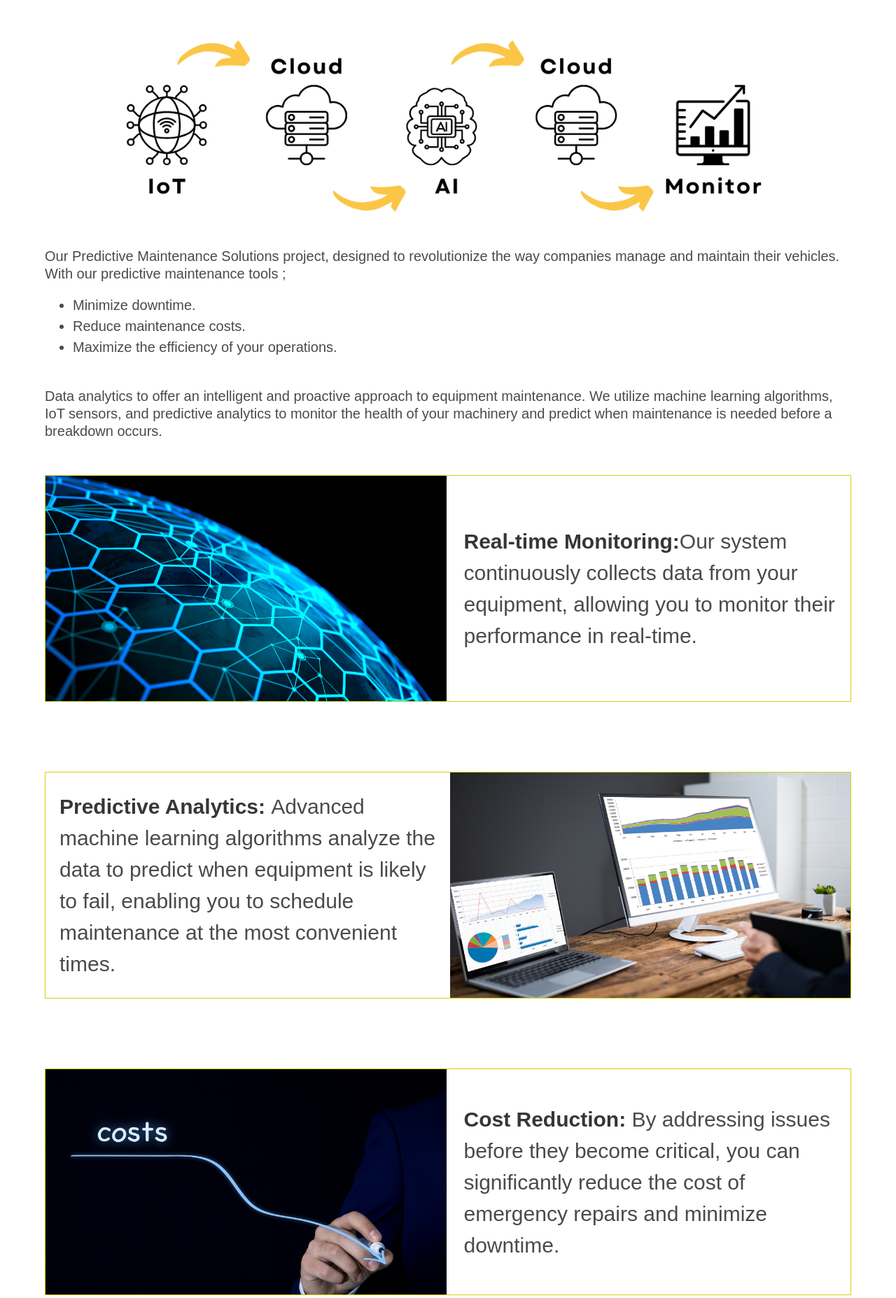
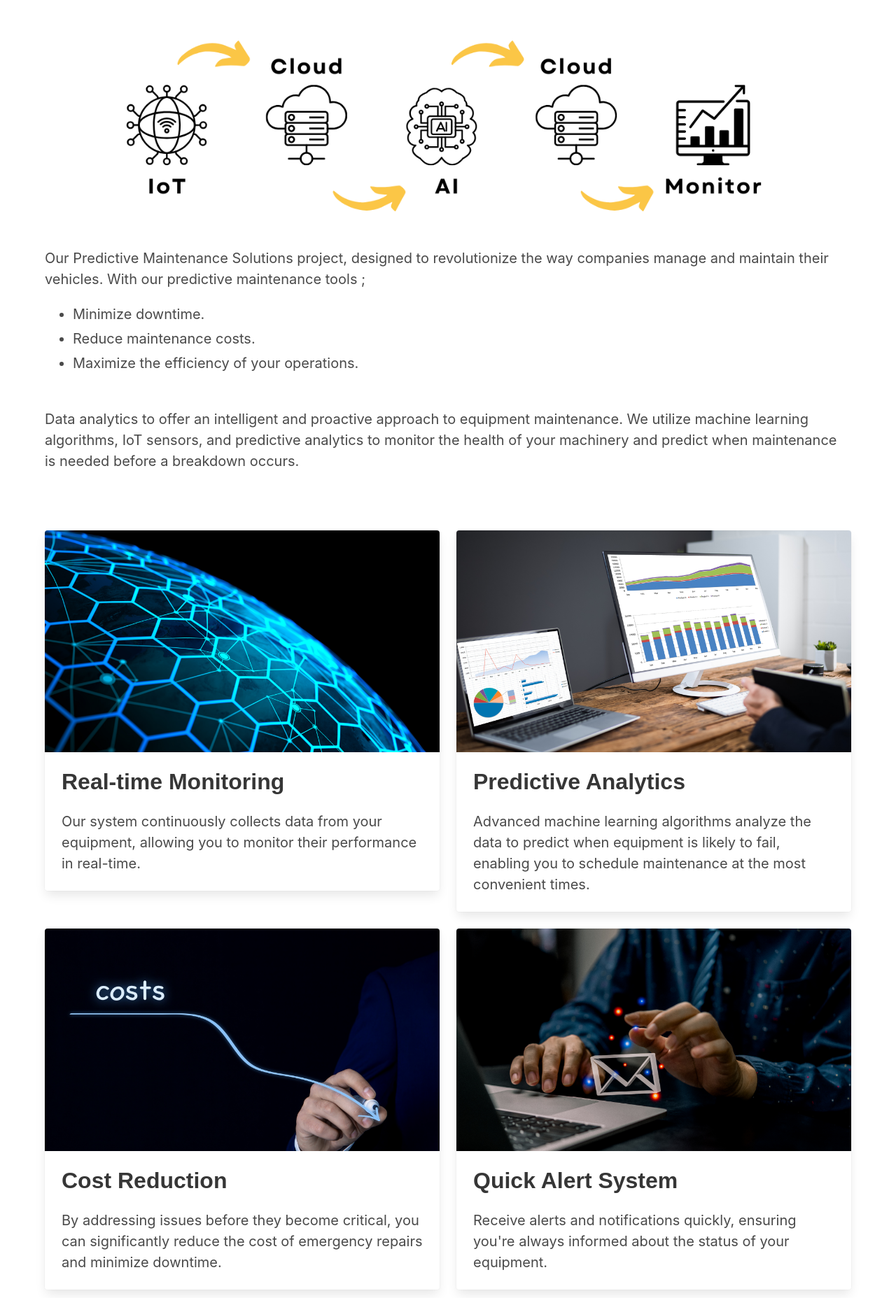
Before and after one commit to StatikElektrik/web-server, a Flask app: page /project_details in a window 1280 px wide. Shown: the part 93-1948 px from the top of the page at 70% size. Run offline with Flask 3, Linux system fonts and the light colour scheme; parts of the project's set-up code (start-up, migrations or seed data) failed here and were passed over; some libraries are stand-ins or nearby versions; some web fonts are replaced.

Commit message:
feat:Add responsiveness

```diff
--- a/server/templates/project_details.html
+++ b/server/templates/project_details.html
@@ -1,10 +1,11 @@
 {% extends 'partials/base.html' %}
 
 {% block content %}
-<div class="container is-max-widescreen">
+
+<div class="columns is-centered is-mobile">
+    <div class="column">
         <img src="./static/images/scheme.png" style="width:100%" >
-        <div class="content">
-            <div class="subtitle has-text-left">
+        <div class="content has-text-left has-text-left-mobile is-size-7-mobile is-size-5-tablet">
                 Our Predictive Maintenance Solutions project, designed to revolutionize the way companies manage and maintain their vehicles.
                 With our predictive maintenance tools ;
                 <ul>
@@ -18,51 +19,132 @@
     </div>
 </div>
 
-<div class="details_container">
-    <div class="details_img">
-      <img src="./static/images/random.png">
+<div class="columns is-centered is-mobile">
+    <div class="column">
+        <div class="card">
+            <div class="card-image">
+              <figure class="image is-16by9">
+                <img src="./static/images/random.png" alt="Placeholder image">
+              </figure>
             </div>
-    <div class="details_text">
-      <h1><strong>Real-time Monitoring:</strong>Our system continuously collects data from your equipment, allowing you to monitor their performance in real-time.</h1>
+            <div class="card-content">
+              <div class="media">
+                <div class="media-content">
+                  <p class="title is-3 is-size-5-mobile">Real-time Monitoring</p>
+                </div>
+              </div>
+              <div class="content is-size-5-tablet is-size-7-mobile">
+                Our system continuously collects data from your equipment,
+                allowing you to monitor their performance in real-time.
+              </div>
+            </div>
+          </div>
+    </div>
+    <div class="column">
+        <div class="card">
+            <div class="card-image">
+              <figure class="image is-16by9">
+                <img src="./static/images/graph.png" alt="Placeholder image">
+              </figure>
+            </div>
+            <div class="card-content">
+              <div class="media">
+                <div class="media-content">
+                  <p class="title is-3 is-size-5-mobile">Predictive Analytics</p>
+                </div>
+              </div>
+              <div class="content is-size-5-tablet is-size-7-mobile">
+                Advanced machine learning algorithms analyze the data to predict when equipment is likely to fail,
+                enabling you to schedule maintenance at the most convenient times.
+              </div>
+            </div>
+          </div>
     </div>
 </div>
 
-<div class="details_container">
-    <div class="details_text">
-        <h1><strong>Predictive Analytics: </strong>Advanced machine learning algorithms analyze the data to predict when equipment is likely to fail, enabling you to schedule maintenance at the most convenient times.</h1>
+<div class="columns is-centered is-mobile">
+    <div class="column">
+        <div class="card">
+            <div class="card-image">
+              <figure class="image is-16by9">
+                <img src="./static/images/cost.png" alt="Placeholder image">
+              </figure>
             </div>
-    <div class="details_image">
-        <img src="./static/images/graph.png">
+            <div class="card-content">
+              <div class="media">
+                <div class="media-content">
+                  <p class="title is-3 is-size-5-mobile">Cost Reduction</p>
+                </div>
+              </div>
+              <div class="content is-size-5-tablet is-size-7-mobile">
+                By addressing issues before they become critical, you can significantly reduce
+                the cost of emergency repairs and minimize downtime.
+              </div>
+            </div>
+          </div>
+    </div>
+    <div class="column">
+        <div class="card">
+            <div class="card-image">
+              <figure class="image is-16by9">
+                <img src="./static/images/alert.png" alt="Placeholder image">
+              </figure>
+            </div>
+            <div class="card-content">
+              <div class="media">
+                <div class="media-content">
+                  <p class="title is-3 is-size-5-mobile">Quick Alert System</p>
+                </div>
+              </div>
+              <div class="content is-size-5-tablet is-size-7-mobile">
+                Receive alerts and notifications quickly,
+                ensuring you're always informed about the status of your equipment.
+              </div>
+            </div>
+          </div>
     </div>
 </div>
 
-
-<div class="details_container">
-    <div class="details_image">
-        <img src="./static/images/cost.png">
+<div class="columns is-centered is-mobile">
+    <div class="column">
+        <div class="card">
+            <div class="card-image">
+              <figure class="image is-16by9">
+                <img src="./static/images/data.png" alt="Placeholder image">
+              </figure>
             </div>
-    <div class="details_text">
-        <h1><strong>Cost Reduction: </strong>By addressing issues before they become critical, you can significantly reduce the cost of emergency repairs and minimize downtime.</h1>
+            <div class="card-content">
+              <div class="media">
+                <div class="media-content">
+                  <p class="title is-3 is-size-5-mobile">Historical Data Analysis</p>
                 </div>
               </div>
-
-
-<div class="details_container">
-    <div class="details_text">
-        <h1><strong>Quick Alert System: </strong>Receive alerts and notifications quickly, ensuring you're always informed about the status of your equipment.</h1>
-    </div>
-    <div class="details_image">
-        <img src="./static/images/alert.png">
+              <div class="content is-size-5-tablet is-size-7-mobile">
+                Access historical maintenance data and
+                trends to make informed decisions about equipment replacement and upgrades.
               </div>
             </div>
-
-
-<div class="details_container">
-    <div class="details_image">
-        <img src="./static/images/data.png">
           </div>
-    <div class="details_text">
-        <h1><strong>Historical Data Analysis: </strong>Access historical maintenance data and trends to make informed decisions about equipment replacement and upgrades.</h1>
+    </div>
+    <div class="column">
+        <div class="card">
+            <div class="card-image">
+              <figure class="image is-16by9">
+                <img src="./static/images/alert.png" alt="Placeholder image">
+              </figure>
+            </div>
+            <div class="card-content">
+              <div class="media">
+                <div class="media-content">
+                  <p class="title is-3 is-size-5-mobile">Quick Alert System</p>
+                </div>
+              </div>
+              <div class="content is-size-5-tablet is-size-7-mobile">
+                Receive alerts and notifications quickly,
+                ensuring you're always informed about the status of your equipment.
+              </div>
+            </div>
+          </div>
     </div>
 </div>
 
```
Lines whose indentation alone changed are shown as unchanged.
